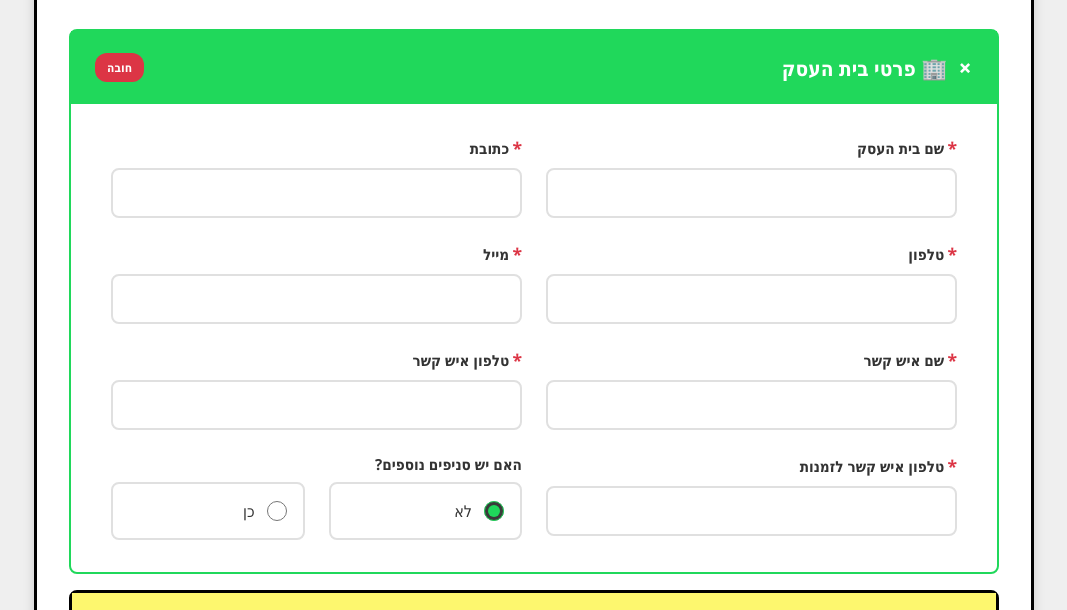
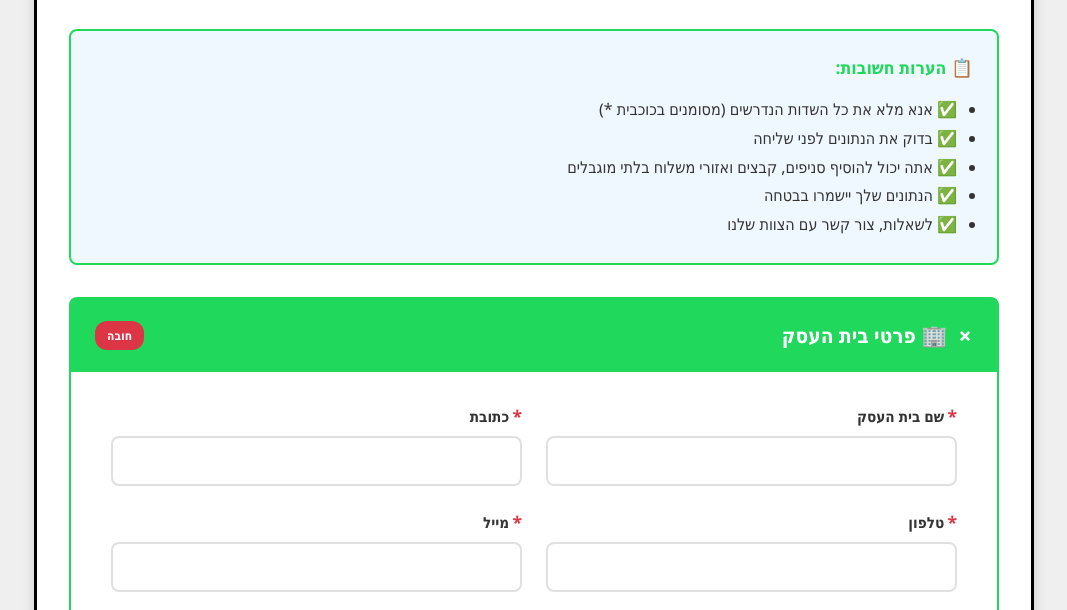
Before and after one commit to Habadisrael770/b1-client-form, a website: page index.html in a window 1280 px wide. Shown: the part 176-786 px from the top of the page, without its empty margins (106-1173 px from the left). Drawn offline with Linux system fonts and the light colour scheme.

Commit message:
Add instructions section at the top of the form

```diff
--- a/index.html
+++ b/index.html
@@ -564,6 +564,18 @@
         </div>
 
         <form class="form-content" id="businessForm">
+                        <!-- Instructions Section -->
+            <div style="background: #f0f8ff; border: 2px solid #20d85b; border-radius: 8px; padding: 1.5rem; margin-bottom: 2rem;">
+                <h3 style="color: #20d85b; margin-bottom: 1rem; font-size: 1.1rem;">📋 הערות חשובות:</h3>
+                <ul style="color: #333; line-height: 1.8; margin-right: 1rem;">
+                    <li>✅ אנא מלא את כל השדות הנדרשים (מסומנים בכוכבית *)</li>
+                    <li>✅ בדוק את הנתונים לפני שליחה</li>
+                    <li>✅ אתה יכול להוסיף סניפים, קבצים ואזורי משלוח בלתי מוגבלים</li>
+                    <li>✅ הנתונים שלך יישמרו בבטחה</li>
+                    <li>✅ לשאלות, צור קשר עם הצוות שלנו</li>
+                </ul>
+            </div>
+
             <!-- 1. פרטי העסק -->
             <div class="accordion-section active" data-section="business" data-required="true">
                 <div class="accordion-header" onclick="toggleAccordion(this)">
```
